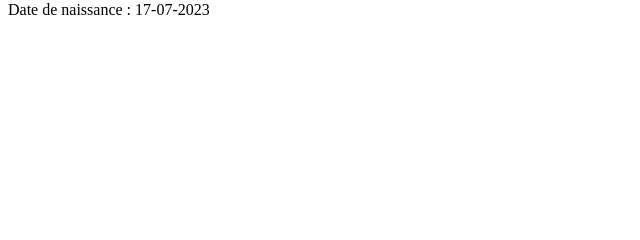
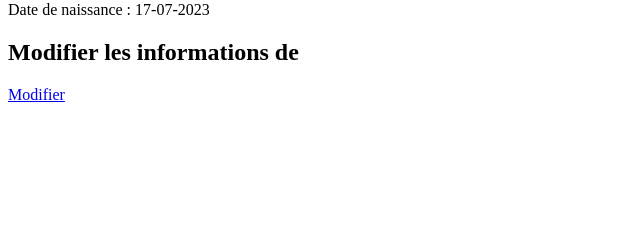
Before and after one commit to AnotheerDev/Sessions, a Symfony app: template templates/user/show.html.twig in a window 1280 px wide. Shown: the part 216-456 px from the top of the page, without its empty margins (0-640 px from the left). Run offline with Twig, Linux system fonts and the light colour scheme; the template is opened without the code that fills it, so the values that code supplies are empty; some libraries are stand-ins or nearby versions.

Commit message:
add link to editUser

```diff
--- a/templates/user/show.html.twig
+++ b/templates/user/show.html.twig
@@ -26,4 +26,7 @@
     {% endfor %}
 </p>
 
+<h2>Modifier les informations de  {{ user }}</h2>
+<a href="{{ path('edit_user', {'id': user.id}) }}">Modifier</a><br>
+
 {% endblock %}
```
